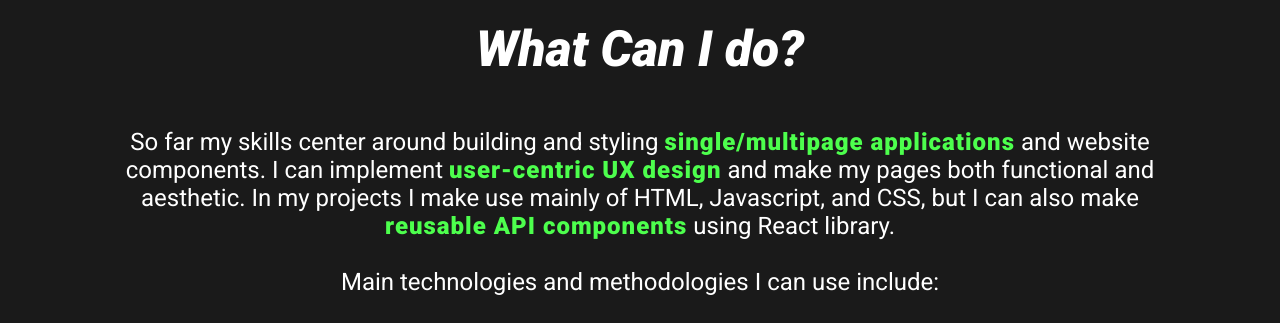
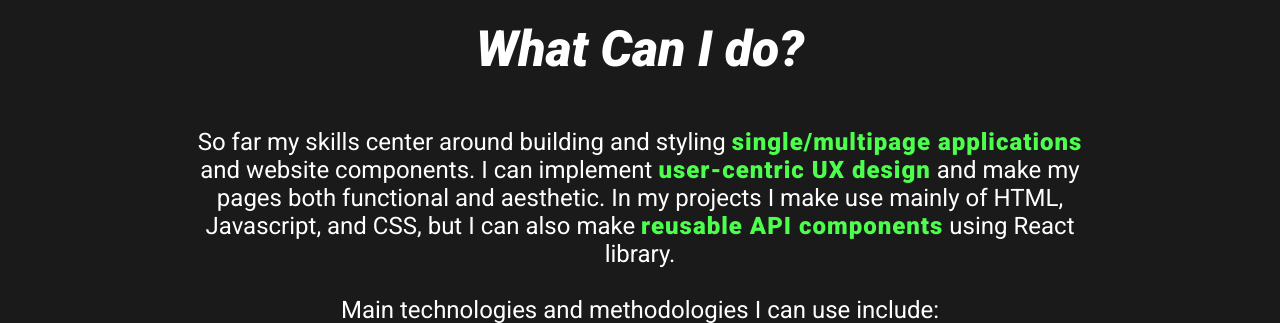
Before and after one commit to WojciechCzarnowski/mate-about-page, a website built with Parcel: page src/index.html in a window 1280 px wide. Shown: the part 2430-2753 px from the top of the page. Built offline with nearby package versions, Linux system fonts and the light colour scheme; files whose address does not match are found by name.

Commit message:
padding change

```diff
--- a/src/blocks/canDo.scss
+++ b/src/blocks/canDo.scss
@@ -9,7 +9,7 @@
   background-color: rgb(26, 26, 26);
 
   &__info {
-    padding: 0 120px;
+    padding: 0 15%;
   }
 
   &__logos {
```
